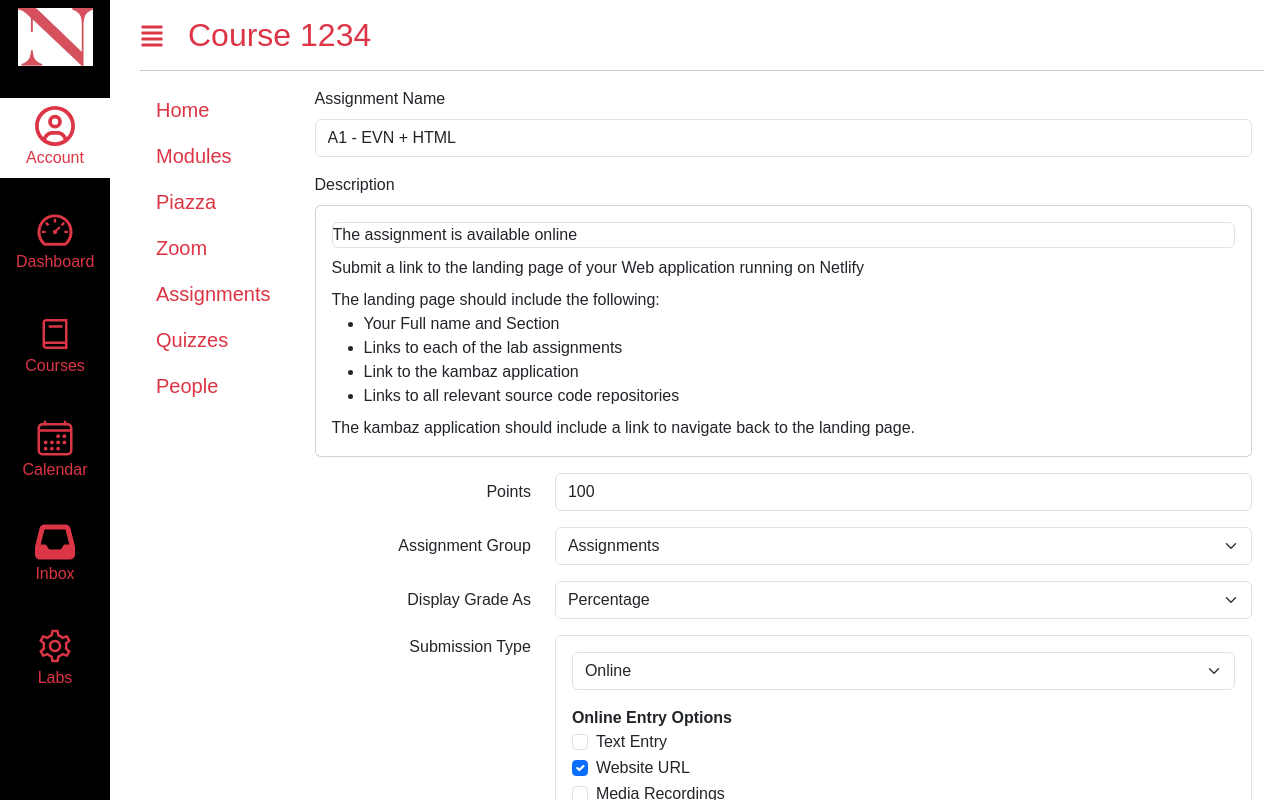
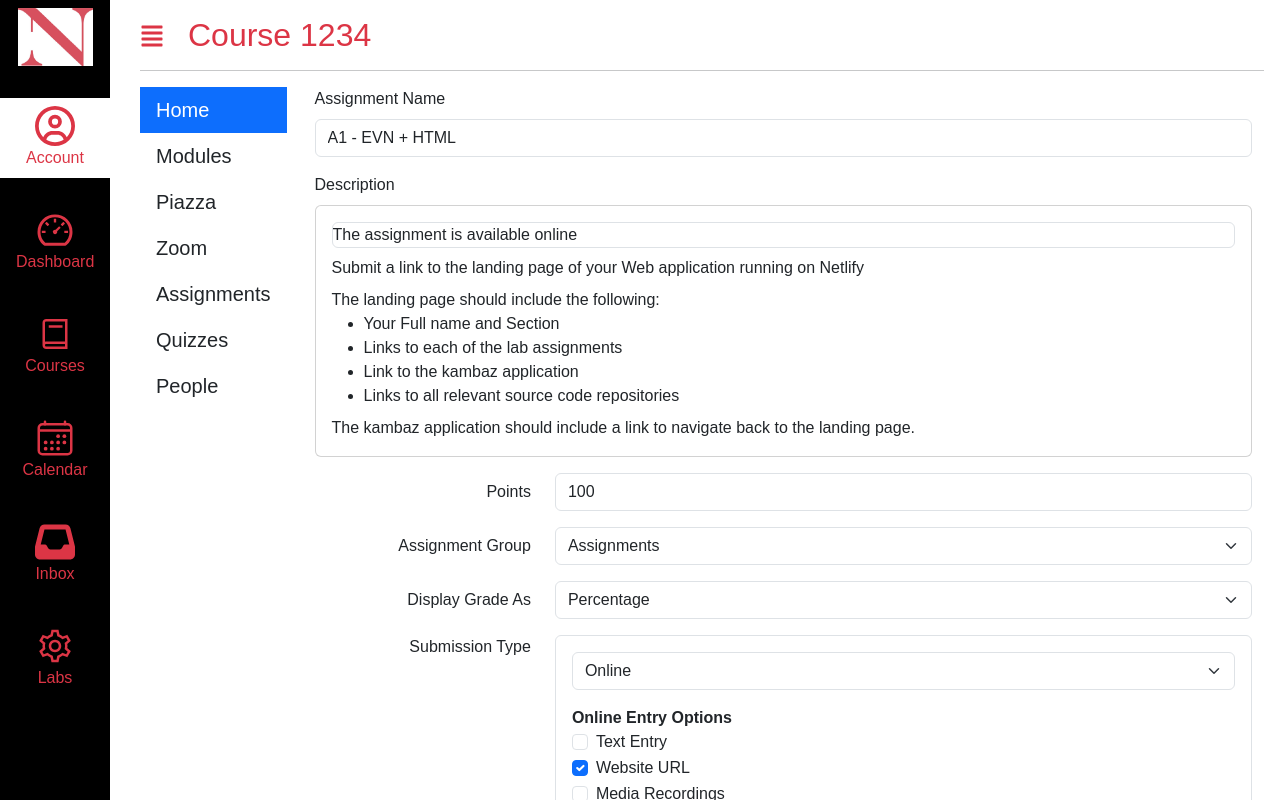
Before and after one commit to crohank/kambaz-next-js, a Next.js app: page /Courses/1234/Assignments/123 in a window 1280 px wide. Shown: the top 800 px of the page. Built offline with nearby package versions, Linux system fonts and the light colour scheme.

Commit message:
Final Commit

```diff
--- a/app/(kambaz)/Account/Navigation.tsx
+++ b/app/(kambaz)/Account/Navigation.tsx
@@ -3,8 +3,8 @@ export default function AccountNavigation() {
  return (
 
    <div id="wd-account-navigation" className="list-group fs-5 rounded-0 me-3">
-     <Link href="Signin"> Signin </Link> <br />
-     <Link href="Signup"> Signup </Link> <br />
-     <Link href="Profile"> Profile </Link> <br />
+     <Link href="Signin" className="list-group-item active border-0"> Signin </Link> <br />
+     <Link href="Signup" className="list-group-item border-0"> Signup </Link> <br />
+     <Link href="Profile" className="list-group-item border-0"> Profile </Link> <br />
    </div>
 );}
--- a/app/(kambaz)/Courses/[cid]/Assignments/[aid]/page.tsx
+++ b/app/(kambaz)/Courses/[cid]/Assignments/[aid]/page.tsx
@@ -1,5 +1,3 @@
-import { ListGroup, ListGroupItem } from "react-bootstrap";
-
 export default function AssignmentEditor() {
   return (
     <div id="wd-assignments-editor" className="container-fluid">
--- a/app/(kambaz)/Courses/[cid]/Modules/GreenCheckmark.tsx
+++ b/app/(kambaz)/Courses/[cid]/Modules/GreenCheckmark.tsx
@@ -1,4 +1,5 @@
 import { FaCheckCircle, FaCircle } from "react-icons/fa";
+import 'bootstrap/dist/css/bootstrap.min.css';
 export default function GreenCheckmark() {
   return (
     <span className="me-1 position-relative">
--- a/app/(kambaz)/Courses/[cid]/Navigation.tsx
+++ b/app/(kambaz)/Courses/[cid]/Navigation.tsx
@@ -4,84 +4,55 @@ import Link from "next/link";
 import { usePathname } from "next/navigation";
 import "../../styles.css"
 export default function CourseNavigation() {
-  const pathname = usePathname();
 
   return (
     <div id="wd-courses-navigation" className="list-group fs-5 rounded-0 me-3">
       <Link
         href="/Courses/1234/Home"
         id="wd-course-home-link"
-        className={`list-group-item border-0 ${
-          pathname === "/Courses/1234/Home"
-            ? "active text-danger fw-bold"
-            : "text-danger"
-        }`}
+        className="list-group-item active border-0"
       >
         Home
       </Link>
       <Link
         href="/Courses/1234/Modules"
         id="wd-course-modules-link"
-        className={`list-group-item border-0 ${
-          pathname === "/Courses/1234/Modules"
-            ? "active text-danger fw-bold"
-            : "text-danger"
-        }`}
+        className="list-group-item border-0"
       >
         Modules
       </Link>
       <Link
         href="/Courses/1234/Piazza"
         id="wd-course-piazza-link"
-        className={`list-group-item border-0 ${
-          pathname === "/Courses/1234/Piazza"
-            ? "active text-danger fw-bold"
-            : "text-danger"
-        }`}
+        className="list-group-item border-0"
       >
         Piazza
       </Link>
       <Link
         href="/Courses/1234/Zoom"
         id="wd-course-zoom-link"
-        className={`list-group-item border-0 ${
-          pathname === "/Courses/1234/Zoom"
-            ? "active text-danger fw-bold"
-            : "text-danger"
-        }`}
+        className="list-group-item border-0"
       >
         Zoom
       </Link>
       <Link
         href="/Courses/1234/Assignments"
         id="wd-course-assignments-link"
-        className={`list-group-item border-0 ${
-          pathname === "/Courses/1234/Assignments"
-            ? "active text-danger fw-bold"
-            : "text-danger"
-        }`}
+        className="list-group-item border-0"
       >
         Assignments
       </Link>
       <Link
         href="/Courses/1234/Quizzes"
         id="wd-course-quizzes-link"
-        className={`list-group-item border-0 ${
-          pathname === "/Courses/1234/Quizzes"
-            ? "active text-danger fw-bold"
-            : "text-danger"
-        }`}
+        className="list-group-item border-0"
       >
         Quizzes
       </Link>
       <Link
         href="/Courses/1234/People/Table"
         id="wd-course-people-link"
-        className={`list-group-item border-0 ${
-          pathname === "/Courses/1234/People/Table"
-            ? "active text-danger fw-bold"
-            : "text-danger"
-        }`}
+        className="list-group-item border-0"
       >
         People
       </Link>
--- a/app/Labs/Lab2/page.tsx
+++ b/app/Labs/Lab2/page.tsx
@@ -24,7 +24,7 @@ export default function Lab2() {
   return (
     <Container id="wd-lab2">
       <h2>Lab 2 - Cascading Style Sheets</h2>
-      <h3>Styling with the STYLE attribute</h3>…
+      <h3>Styling with the STYLE attribute</h3>
       <div id="wd-css-id-selectors">
         <h3>ID selectors</h3>
         <p id="wd-id-selector-1">
```
Also changed, not shown: app/(kambaz)/Courses/[cid]/Modules/ModulesControls.tsx (line endings or trailing spaces).
